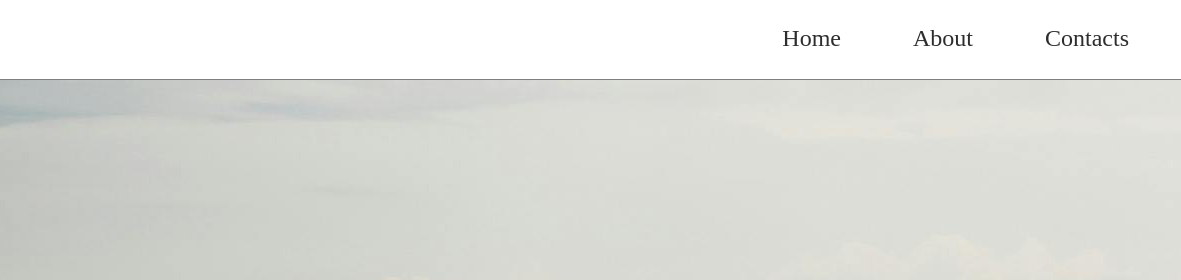
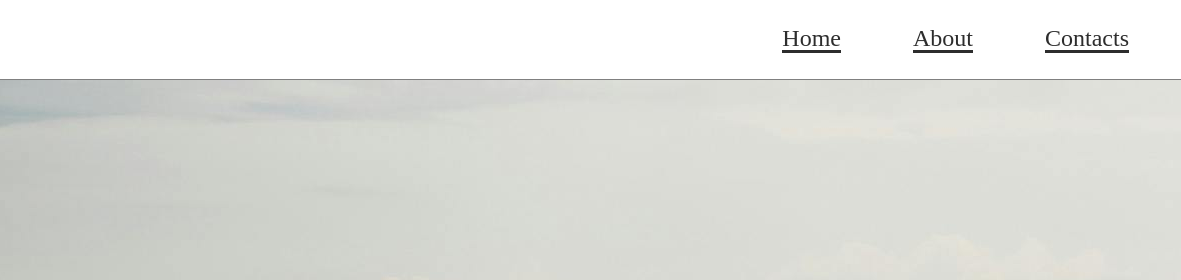
Before and after one commit to kate-miah/024, a plain HTML site: page index.html in a window 1280 px wide. Shown: the top 280 px of the page, 99-1280 px from the left. Drawn offline with Linux system fonts and the light colour scheme.

Commit message:
task pseudo

```diff
--- a/assets/style.css
+++ b/assets/style.css
@@ -30,23 +30,24 @@ transition-timing-function - функция времени (принцит ра
 */
 
 
-.nav-item { /* точка А */
+.nav-item {
     color: var(--main-color);
     font-size: 1.5em;
     padding: 1.5em;
-    /* transition-duration: 500ms;
+
+    /* transit  ion-duration: 500ms;
     transition-property: all;
     transition-timing-function: linear; */
 }
 
-.nav-item:hover { /* точка В */
+.nav-item:hover { /* точка А */
     /* background-color: var(--main-color);
     color: white; */
     cursor: pointer;
 }
 
-.nav-item::after {
-    width: 0;
+.nav-item::after {/* точка В */
+    width: 100%;
     height: 3px;
     background-color: var(--main-color);
     content: '';
@@ -57,7 +58,7 @@ transition-timing-function - функция времени (принцит ра
 }
 
 .nav-item:hover::after {
-    width: 100%;
+    width: 0;
 }
 .nav-list {
     display: flex;
```
